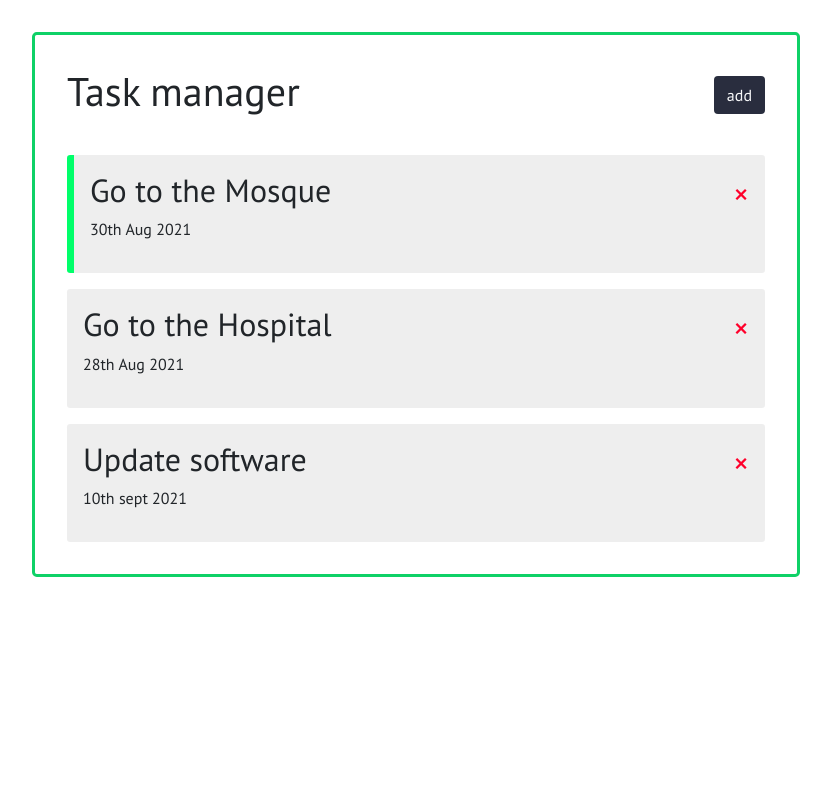
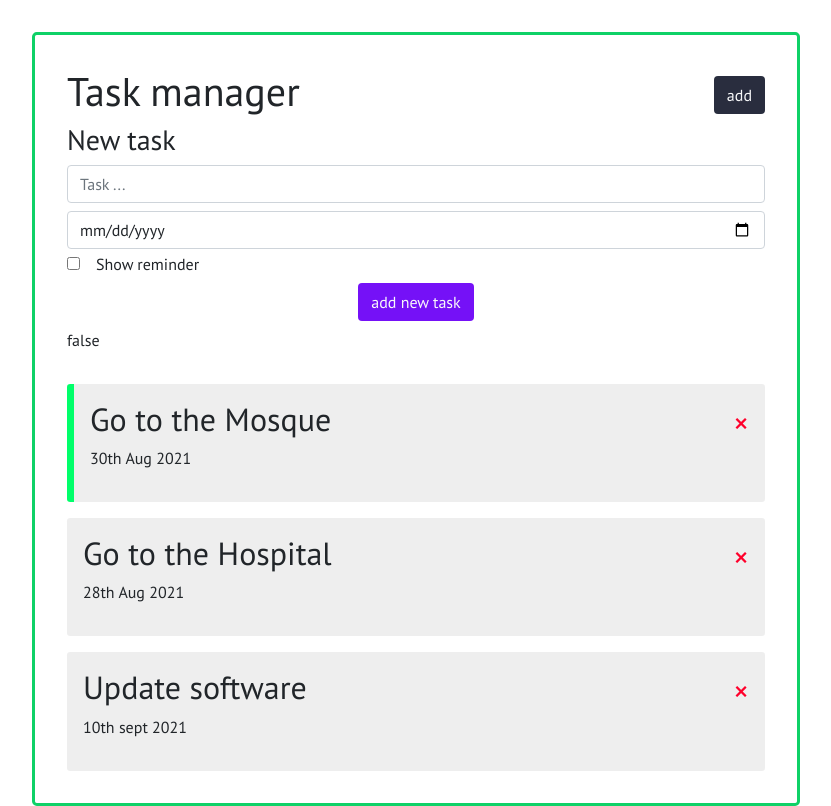
Before and after one commit to Sidiik/Reminder-app, a Vue app: page / in a window 1280 px wide. Shown: the whole page, without its empty margins (224-1055 px from the left). Built offline with nearby package versions, Linux system fonts and the light colour scheme.

Commit message:
added form component

```diff
--- a/src/App.vue
+++ b/src/App.vue
@@ -1,17 +1,20 @@
 <template>
   <div class="task">
     <Header />
+    <AddTask />
     <Tasks :tasks="tasks" />
   </div>
 </template>
 
 <script>
+import AddTask from "./components/AddTask";
 import Header from "./components/Header.vue";
 import Tasks from "./components/Tasks.vue";
 export default {
   components: {
     Header,
     Tasks,
+    AddTask,
   },
   data() {
     return {
--- /dev/null
+++ b/src/components/AddTask.vue
@@ -0,0 +1,63 @@
+<template>
+  <div class="new-task">
+    <h3>New task</h3>
+    <form @submit="onSubmit">
+      <div class="task-name">
+        <input
+          type="text"
+          v-model="taskName"
+          class="form-control"
+          placeholder="Task ..."
+        />
+        <input
+          type="date"
+          class="form-control mt-2"
+          placeholder="Task due ..."
+          v-model="due"
+        />
+      </div>
+      <input
+        type="checkbox"
+        v-model="reminder"
+        class="form-control-check mt-2"
+        id="check"
+      />
+      <label for="check"> Show reminder</label>
+      <div class="btn w-100">
+        <Button text="add new task" color="#7511F7" />
+      </div>
+    </form>
+  </div>
+  {{ reminder }}
+</template>
+
+<script>
+import Button from "./Button.vue";
+export default {
+  name: "AddTask",
+  components: {
+    Button,
+  },
+  methods: {
+    onSubmit(e) {
+      e.preventDefault();
+      console.log("hey submitted");
+    },
+  },
+  data() {
+    return {
+      taskName: "",
+      due: "",
+      reminder: false,
+    };
+  },
+};
+</script>
+
+<style>
+label {
+  margin-left: 1rem;
+  user-select: none;
+  cursor: pointer;
+}
+</style>
```
